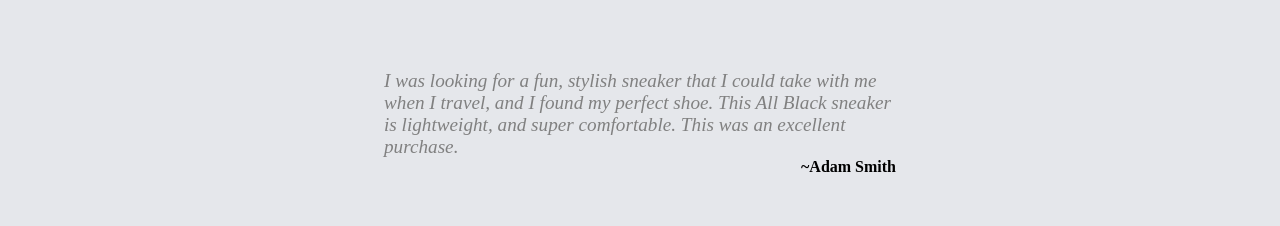
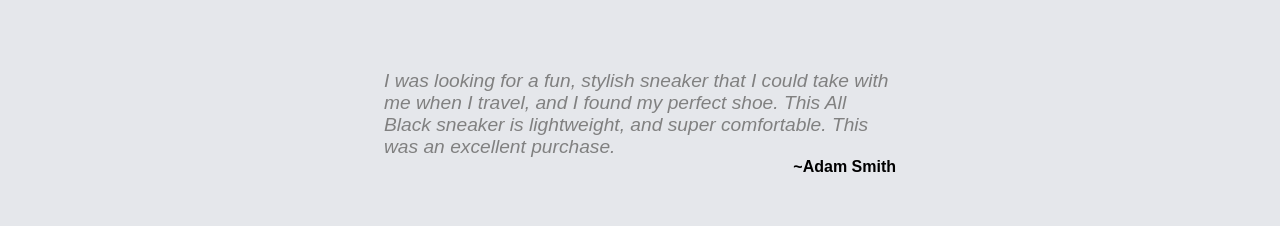
Before and after one commit to majdbrt/Sneakify-landing-page, a plain HTML site: page index.html in a window 1280 px wide. Shown: the part 1096-1322 px from the top of the page. Drawn offline with Linux system fonts and the light colour scheme.

Commit message:
changed font-family

```diff
--- a/index.html
+++ b/index.html
@@ -59,7 +59,7 @@
             </div>
 
             <div class="middle2">
-                <div class="costumer-review">
+                <div class="customer-review">
                     <div class="review-text">I was looking for a fun, stylish sneaker that I could take with me when I travel, and I found my perfect shoe. This All Black sneaker is lightweight, and super comfortable. This was an excellent purchase.</div>
                     <div class="review-author">~Adam Smith</div>
                 </div>
--- a/styles/style.css
+++ b/styles/style.css
@@ -1,5 +1,6 @@
 body{
     margin: 0px;
+    font-family:Arial, Helvetica, sans-serif;
 }
 
 .flex-container{
@@ -121,7 +122,7 @@ a{
     justify-content: center;
 }
 
-.costumer-review{
+.customer-review{
     display: flex;
     flex-direction: column;
     align-items: center;
```
